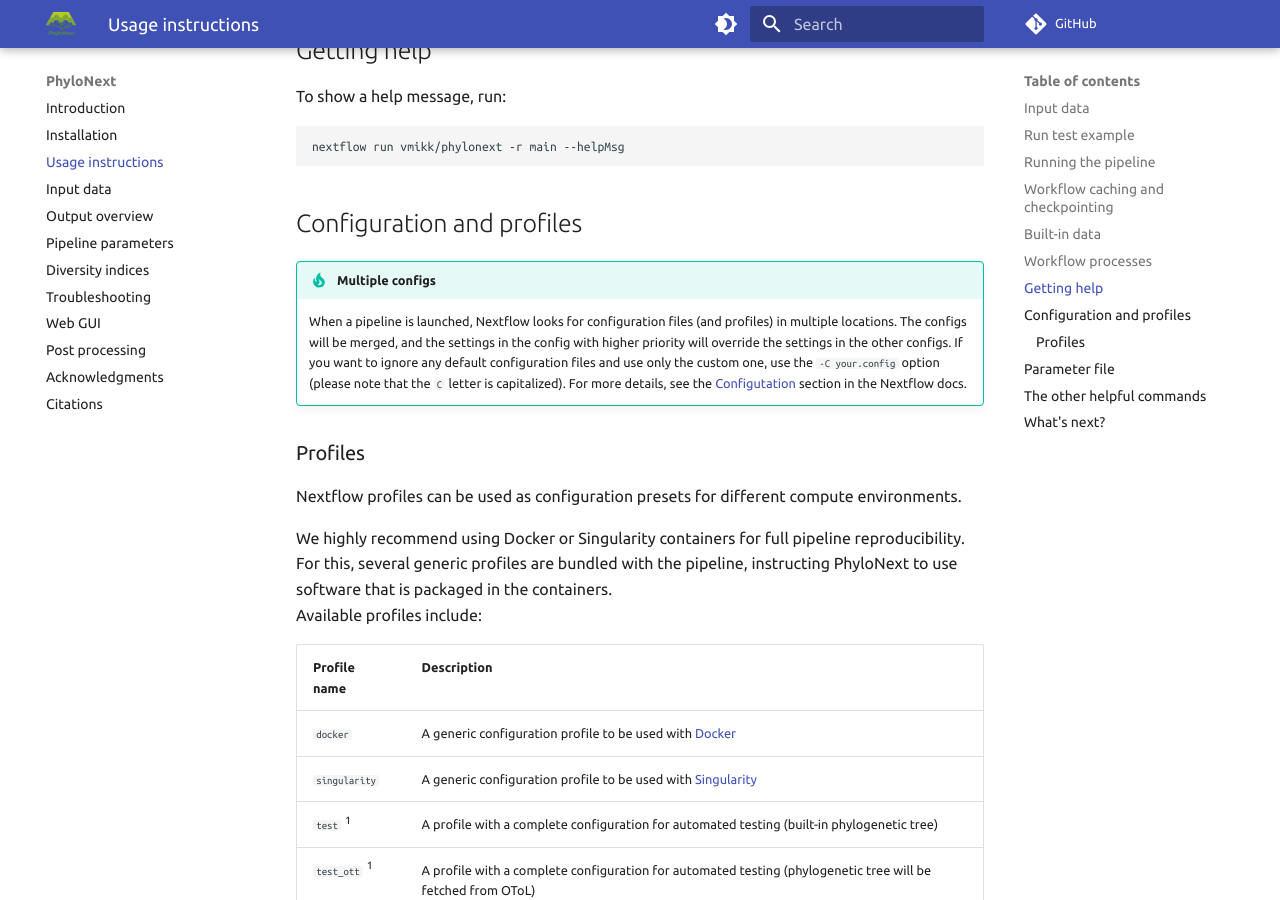
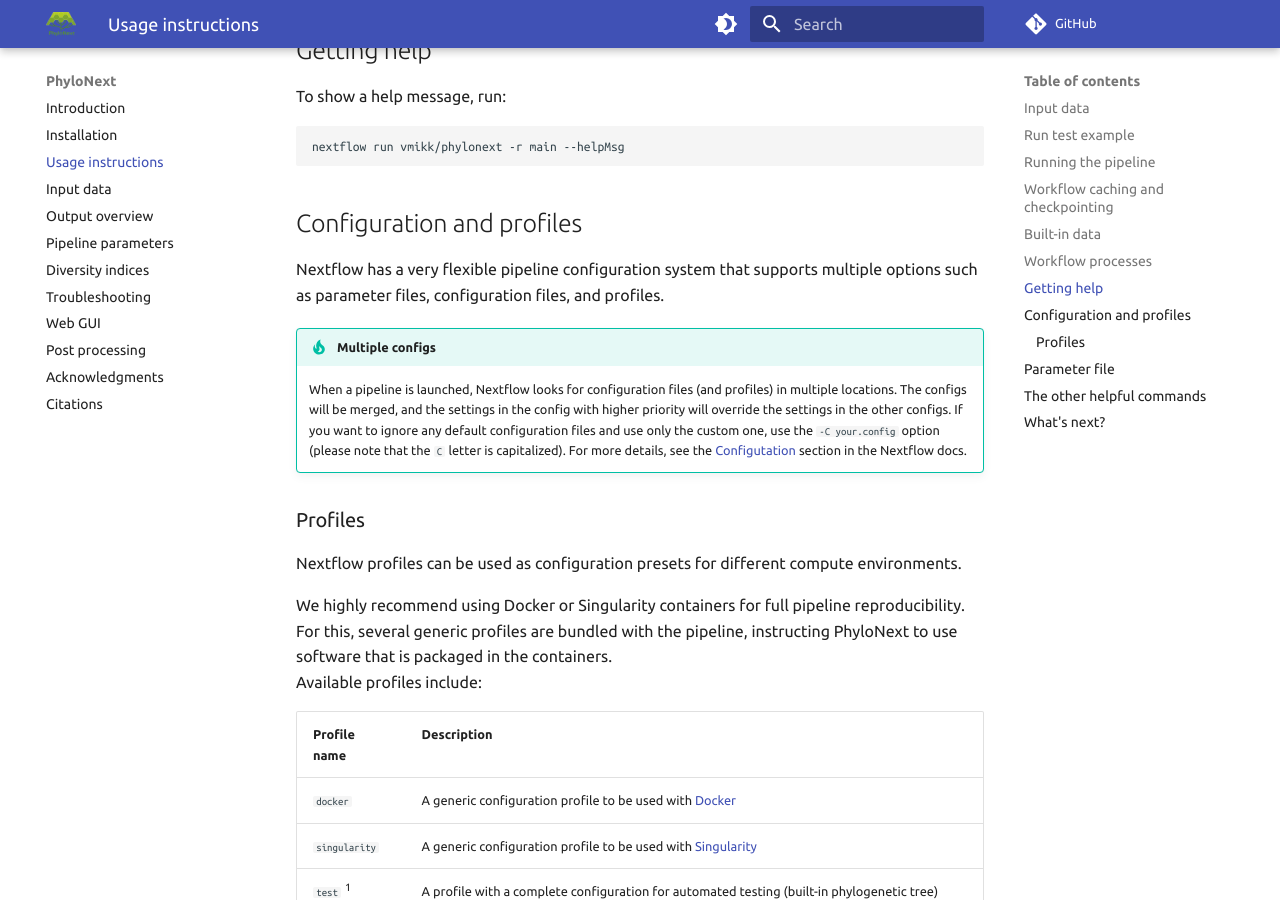
Before and after one commit to vmikk/phylonext_manual, an MkDocs documentation site: the page built from docs/usage.md, in a window 1280 px wide and 900 px high, scrolled down 5252 px. Built offline with MkDocs 1.6.1 and Material for MkDocs 9.7.7, drawn with Linux system fonts in a browser that asks for light colours; comment, search, counter and statistics services are not loaded.

Commit message:
conf and profiles

```diff
--- a/docs/usage.md
+++ b/docs/usage.md
@@ -174,6 +174,8 @@ nextflow run vmikk/phylonext -r main --helpMsg
 
 ## Configuration and profiles
 
+Nextflow has a very flexible pipeline configuration system that supports multiple options
+such as parameter files, configuration files, and profiles.
 
 !!! tip "Multiple configs"
     When a pipeline is launched, Nextflow looks for configuration files (and profiles) in multiple locations.
```
